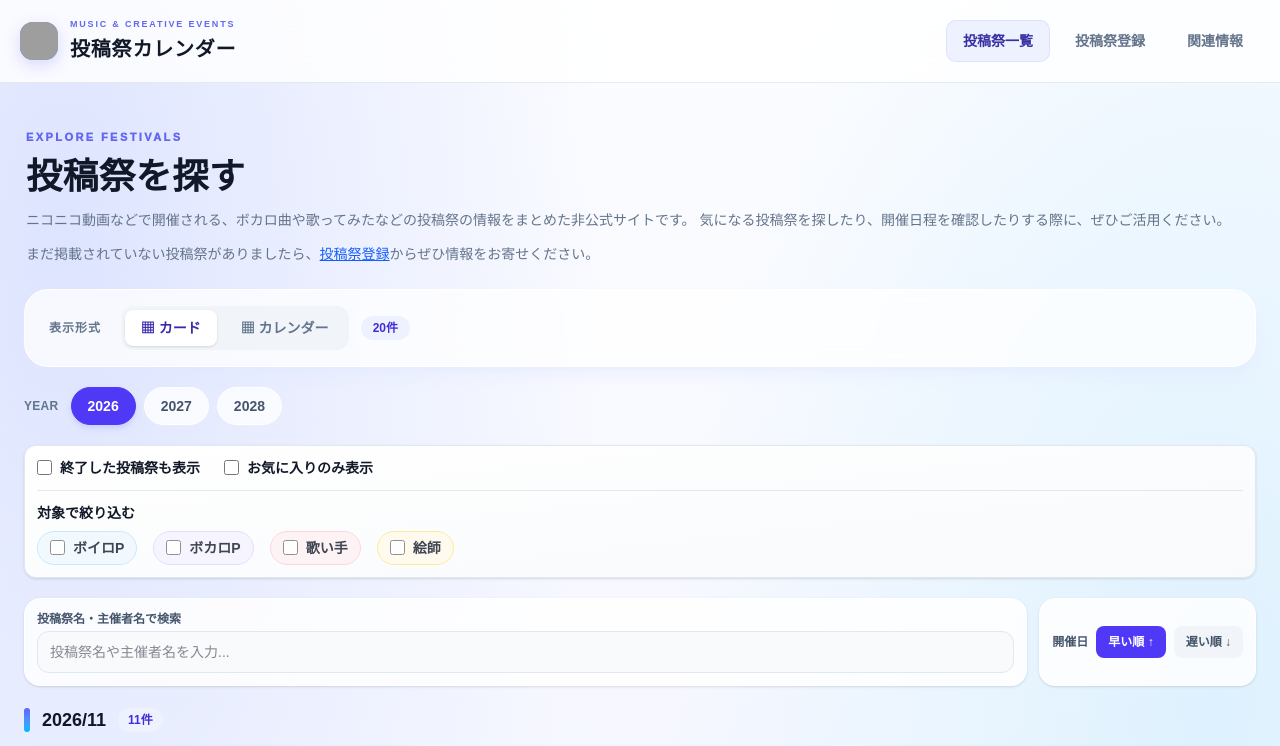
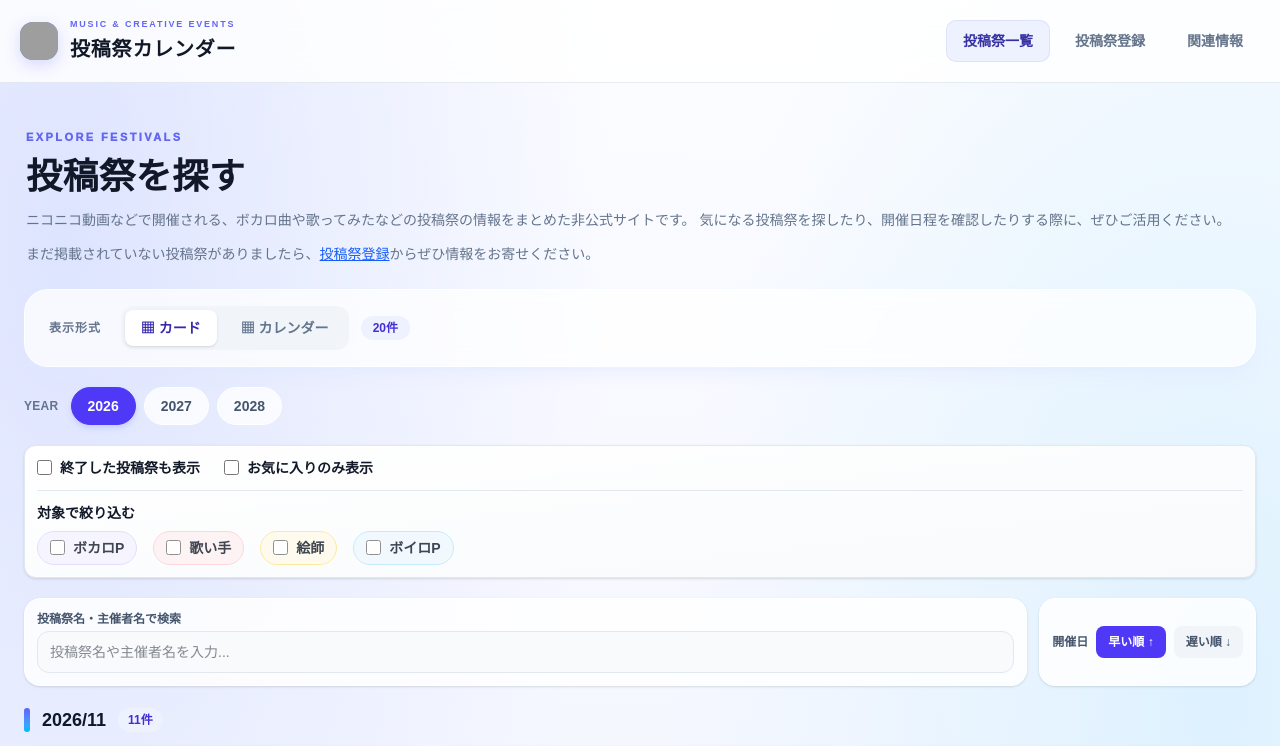
Before and after one commit to GAKKI-D-Neb/festival-calendar, a Next.js app: page / in a window 1280 px wide. Shown: the top 746 px of the page. Built offline with nearby package versions, Linux system fonts and the light colour scheme; grey boxes are pictures that could not be loaded.

Commit message:
fetch修正

```diff
--- a/src/components/FestivalFilters.tsx
+++ b/src/components/FestivalFilters.tsx
@@ -43,7 +43,12 @@ export function FestivalFilters({
         <div className="festival-filters__targets mt-3 border-t border-slate-200 pt-3">
           <div className="festival-filters__heading mb-2 text-sm font-semibold text-slate-700">対象で絞り込む</div>
           <div className="flex flex-wrap gap-x-4 gap-y-2">
-            {targets.map((target) => (
+            {[...targets].sort((a, b) => {
+              const order = ["ボカロP", "歌い手", "絵師", "ボイロP"];
+              const aIndex = order.indexOf(a);
+              const bIndex = order.indexOf(b);
+              return (aIndex === -1 ? order.length : aIndex) - (bIndex === -1 ? order.length : bIndex);
+            }).map((target) => (
               <label key={target} className={`festival-filters__target inline-flex cursor-pointer items-center gap-2 rounded-full border px-3 py-1.5 text-sm font-semibold transition ${targetStyle(target)} ${selectedTargets.includes(target) ? "ring-2 ring-indigo-300 ring-offset-1" : "opacity-80 hover:opacity-100"}`}>
                 <input
                   className="festival-filters__checkbox"
```
